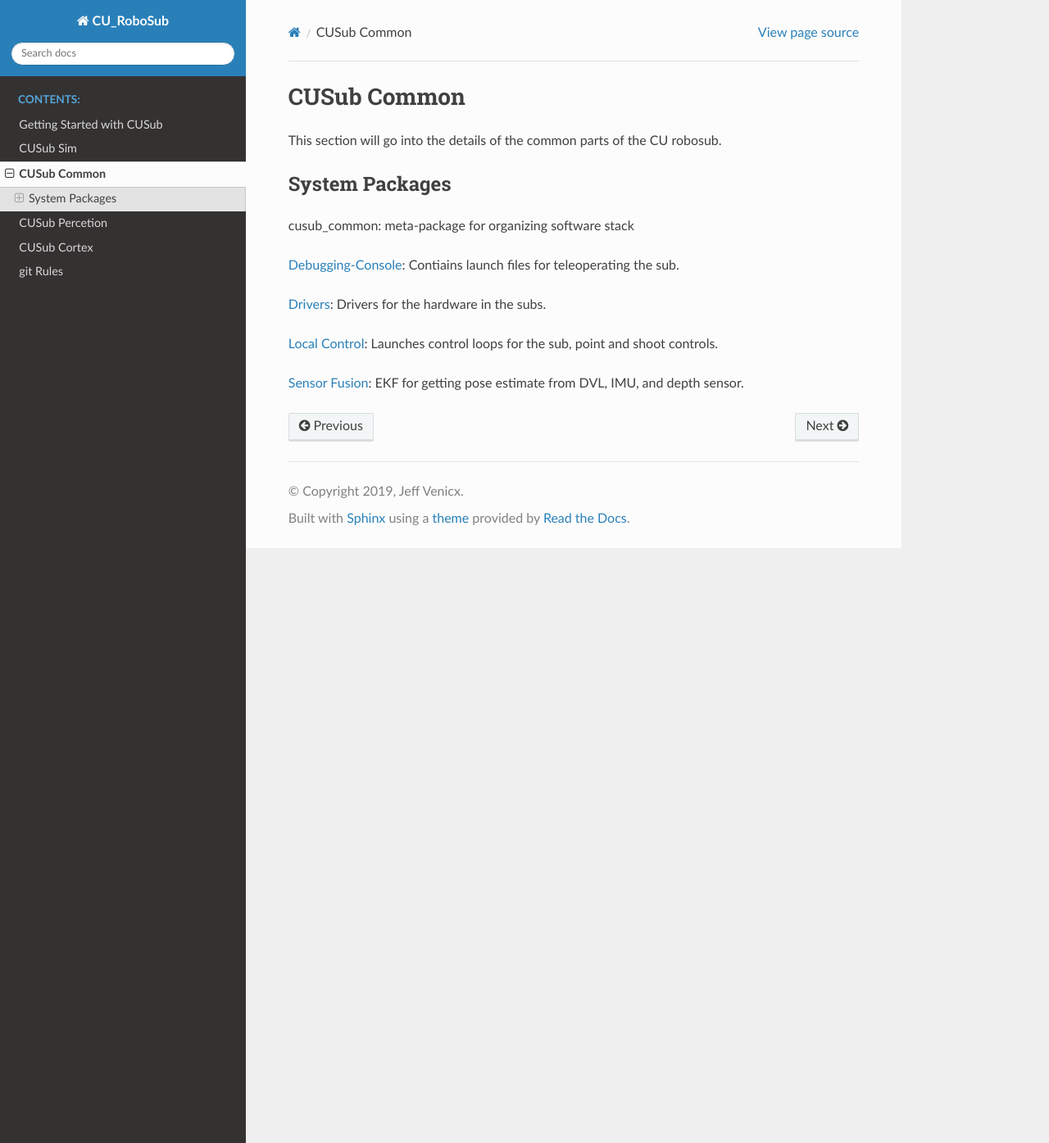
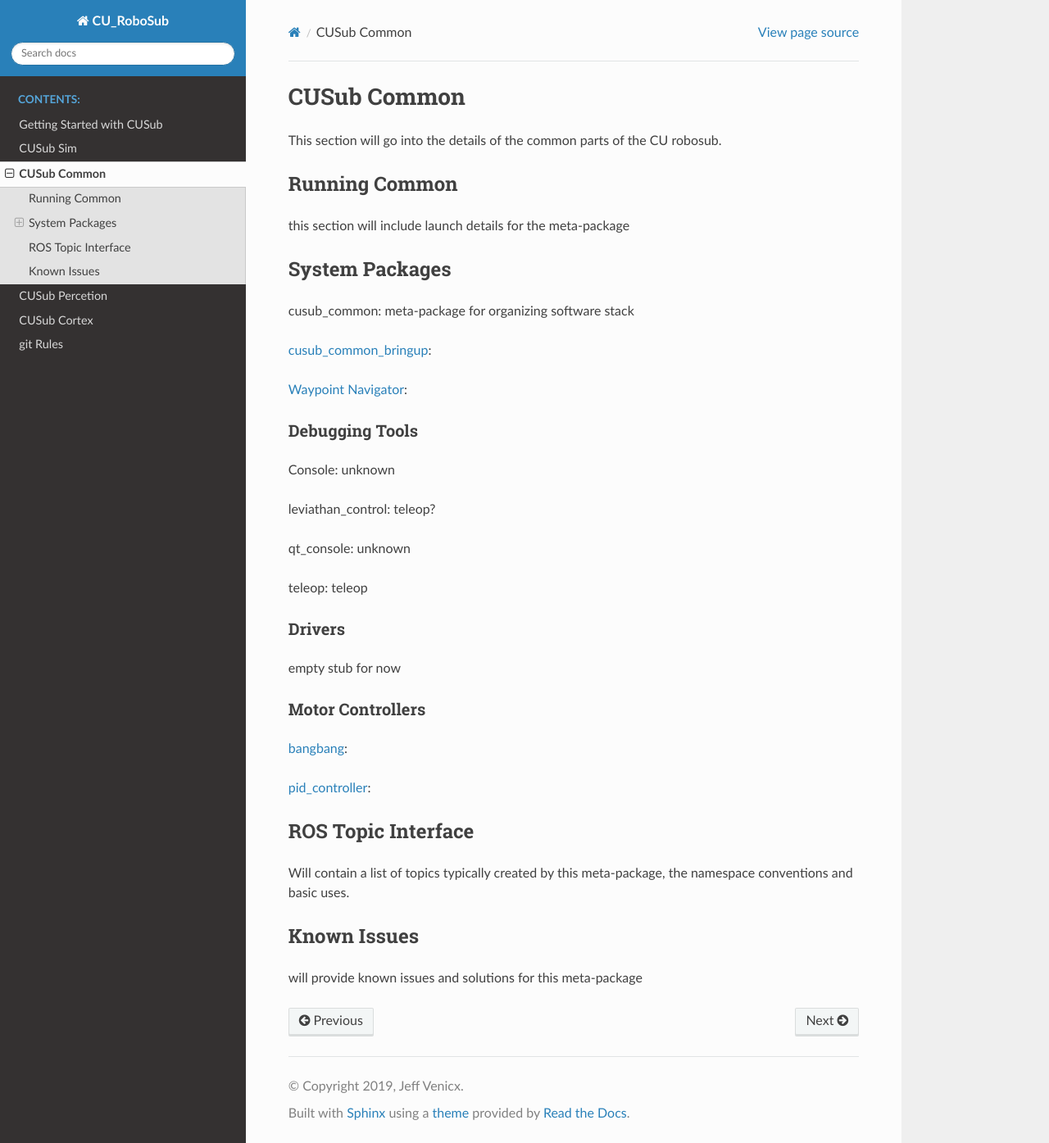
Before and after one commit to CU-Robosub/cusub, a Sphinx documentation site: the page built from cusub_documentation/source/cusub_common/cusub_common.rst, in a window 1280 px wide and 1395 px high. Shown: the whole window at 82% size. Built offline with Sphinx 7.4.7 and the Read the Docs theme 2.0.0, drawn with Linux system fonts in a browser that asks for light colours.

Commit message:
reorganized common docs  #1

```diff
--- a/cusub_documentation/source/cusub_common/Debugging-Console.rst
+++ /dev/null
@@ -1,3 +0,0 @@
-*****************
-Debugging-Console
-*****************
--- a/cusub_documentation/source/cusub_common/Drivers.rst
+++ /dev/null
@@ -1,3 +0,0 @@
-*******
-Drivers
-*******
--- a/cusub_documentation/source/cusub_common/cusub_common.rst
+++ b/cusub_documentation/source/cusub_common/cusub_common.rst
@@ -4,23 +4,69 @@ CUSub Common
 
 This section will go into the details of the common parts of the CU robosub.
 
+Running Common
+##############
+
+this section will include launch details for the meta-package
+
+
 System Packages
 ###############
 .. toctree::
+    :maxdepth: 1
     :hidden:
 
-    Debugging-Console
-    Drivers
-    Local_Control/Local_Control
-    sensor_fusion
+    cusub_common_bringup
+    waypoint_navigator
 
 
 cusub_common: meta-package for organizing software stack
 
-:doc:`Debugging-Console <Debugging-Console>`: Contiains launch files for teleoperating the sub.
+:doc:`cusub_common_bringup <cusub_common_bringup>`:
 
-:doc:`Drivers <Drivers>`: Drivers for the hardware in the subs.
+:doc:`Waypoint Navigator <waypoint_navigator>`:
 
-:doc:`Local Control <Local_Control/Local_Control>`: Launches control loops for the sub, point and shoot controls.
+Debugging Tools
+___________________
+.. toctree::
+    :hidden:
 
-:doc:`Sensor Fusion <sensor_fusion>`: EKF for getting pose estimate from DVL, IMU, and depth sensor.
+    debugging-tools/leviathan_control
+
+Console: unknown
+
+leviathan_control: teleop?
+
+qt_console: unknown
+
+teleop: teleop
+
+Drivers
+_______
+
+empty stub for now
+
+Motor Controllers
+_________________
+
+.. toctree::
+    :hidden:
+
+    motor-controllers/bangbang
+    motor-controllers/pid_controller
+
+:doc:`bangbang <motor-controllers/bangbang>`:
+
+:doc:`pid_controller <motor-controllers/pid_controller>`:
+
+
+
+ROS Topic Interface
+###################
+
+Will contain a list of topics typically created by this meta-package, the namespace conventions and basic uses.
+
+Known Issues
+############
+
+will provide known issues and solutions for this meta-package
--- /dev/null
+++ b/cusub_documentation/source/cusub_common/cusub_common_bringup.rst
@@ -0,0 +1,3 @@
+********************
+cusub_common_bringup
+********************
--- a/cusub_documentation/source/cusub_common/Local_Control/leviathan_control.rst
+++ b/cusub_documentation/source/cusub_common/debugging-tools/leviathan_control.rst
@@ -1,3 +1,5 @@
 *****************
 Leviathan Control
 *****************
+
+stub
--- /dev/null
+++ b/cusub_documentation/source/cusub_common/drivers/Drivers.rst
@@ -0,0 +1,5 @@
+*******
+Drivers
+*******
+
+stub for future drivers index
--- /dev/null
+++ b/cusub_documentation/source/cusub_common/motor-controllers/pid_controller.rst
@@ -0,0 +1,5 @@
+**************
+pid_controller
+**************
+
+stub for pid controller
--- a/cusub_documentation/source/cusub_common/sensor_fusion.rst
+++ /dev/null
@@ -1,3 +0,0 @@
-*************
-Sensor Fusion
-*************
```
Also changed, not shown: cusub_documentation/source/cusub_common/Local_Control/Local_Control.rst (deleted, +0 -20 lines), cusub_documentation/source/cusub_common/motor-controllers/bangbang.rst (renamed from cusub_documentation/source/cusub_common/Local_Control/bangbang.rst), cusub_documentation/source/cusub_common/waypoint_navigator.rst (renamed from cusub_documentation/source/cusub_common/Local_Control/waypoint_navigator.rst).
